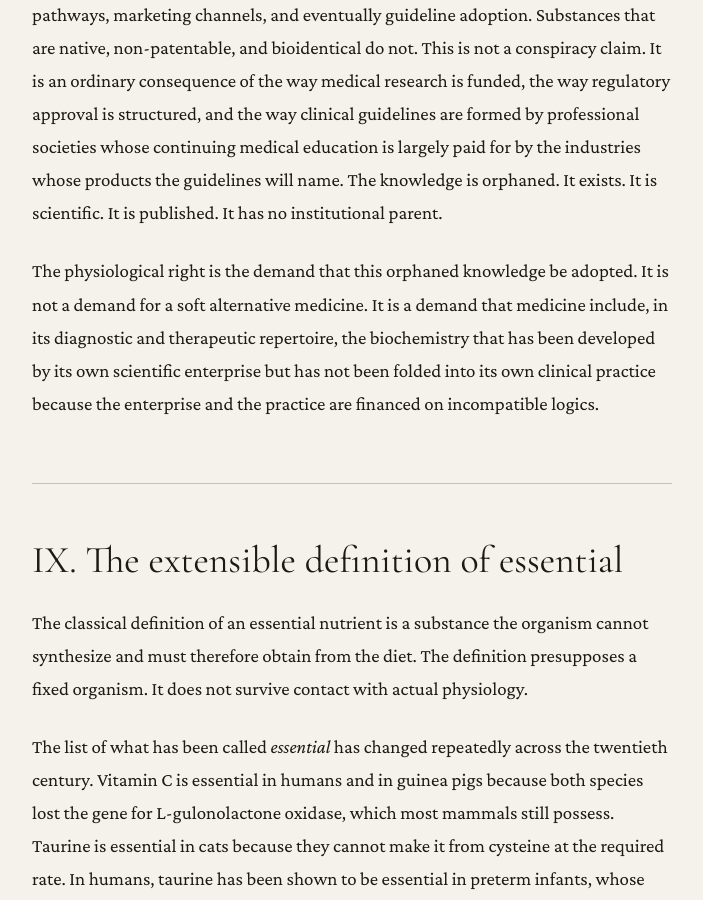
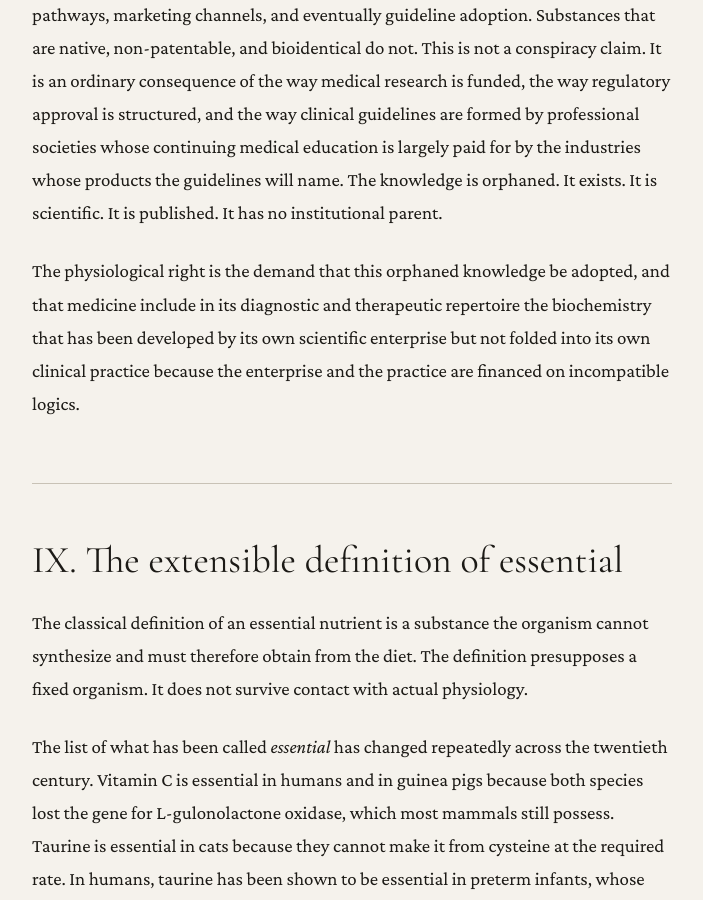
Before and after one commit to PerigGouanvic/physiological-rights, a Jekyll site: the page built from _definitions/all-medicine-is-preventive.md, in a window 1280 px wide and 900 px high, scrolled down 17344 px. Shown: the whole window, without its empty margins (122-825 px from the left). Built offline with Jekyll 4.4.1, drawn with Linux system fonts in a browser that asks for light colours; comment, search, counter and statistics services are not loaded; some of the changed text lies outside the part shown.

Commit message:
edit(definitions): drop two decorative not-X-but-Y constructions
Section VIII: "It is not a demand for a soft alternative medicine"
was redundant with the same contrast already made in section IV.
Reformulated positively.

Section IX: "This is not a rhetorical stretch of the concept. It is
what the concept says when taken at its word." defended against an
objection the reader is not making. Removed; the paragraph now ends
on the extensibility claim itself.

```diff
--- a/_definitions/all-medicine-is-preventive.md
+++ b/_definitions/all-medicine-is-preventive.md
@@ -125,7 +125,7 @@
 
 Underneath the circle, an industrial logic sorts what enters and what does not. Substances that are patentable and molecules that are novel find funding, regulatory pathways, marketing channels, and eventually guideline adoption. Substances that are native, non-patentable, and bioidentical do not. This is not a conspiracy claim. It is an ordinary consequence of the way medical research is funded, the way regulatory approval is structured, and the way clinical guidelines are formed by professional societies whose continuing medical education is largely paid for by the industries whose products the guidelines will name. The knowledge is orphaned. It exists. It is scientific. It is published. It has no institutional parent.
 
-The physiological right is the demand that this orphaned knowledge be adopted. It is not a demand for a soft alternative medicine. It is a demand that medicine include, in its diagnostic and therapeutic repertoire, the biochemistry that has been developed by its own scientific enterprise but has not been folded into its own clinical practice because the enterprise and the practice are financed on incompatible logics.
+The physiological right is the demand that this orphaned knowledge be adopted, and that medicine include in its diagnostic and therapeutic repertoire the biochemistry that has been developed by its own scientific enterprise but not folded into its own clinical practice because the enterprise and the practice are financed on incompatible logics.
 
 ## IX. The extensible definition of essential
 
@@ -136,8 +136,6 @@
 The category *conditionally essential* has grown, without ever being formally opened, to include creatine, choline, taurine, glycine, carnitine, coenzyme Q10, N-acetylcysteine and its glutathione precursor role, myo-inositol, alpha-glycerylphosphorylcholine, citicoline, and probably others. What conditionally essential means, when the language is unpacked, is that the substance is *essential to some organisms in some conditions* and not to others. The condition is real, and the population within which the condition holds is not a marginal edge case. Statin users lose endogenous CoQ10 synthesis at rates that the intake from food cannot match. Vegetarians and vegans have low creatine intake and demonstrably lower muscle and brain creatine content, which reverses on supplementation. Pregnant women in North American cohorts consume choline at a fraction of the intake now recognized to support foetal neurodevelopment. The elderly synthesize glutathione less efficiently and lose skeletal muscle protein reserve. The critically ill have plasma glutamine concentrations that fall in proportion to their mortality risk. The category is not exotic. It is populational.
 
 Once the category is opened, a further consequence follows. Essentiality is not a property of a molecule. It is a property of a relationship between an organism, a physiological state, and a metabolic load. What an organism can synthesize is a function of its genotype, its age, its health, its physiological demands, and its exposure to pharmacologic and environmental stressors. A substance becomes essential when the relationship shifts in the direction of insufficient endogenous supply. The concept of the essential nutrient, honestly followed, is inherently extensible. It extends, in principle, to any substance the organism no longer produces in sufficient quantity for the state it is in.
-
-This is not a rhetorical stretch of the concept. It is what the concept says when taken at its word.
 
 ## X. The bioidentical pharmacopoeia
 
```
